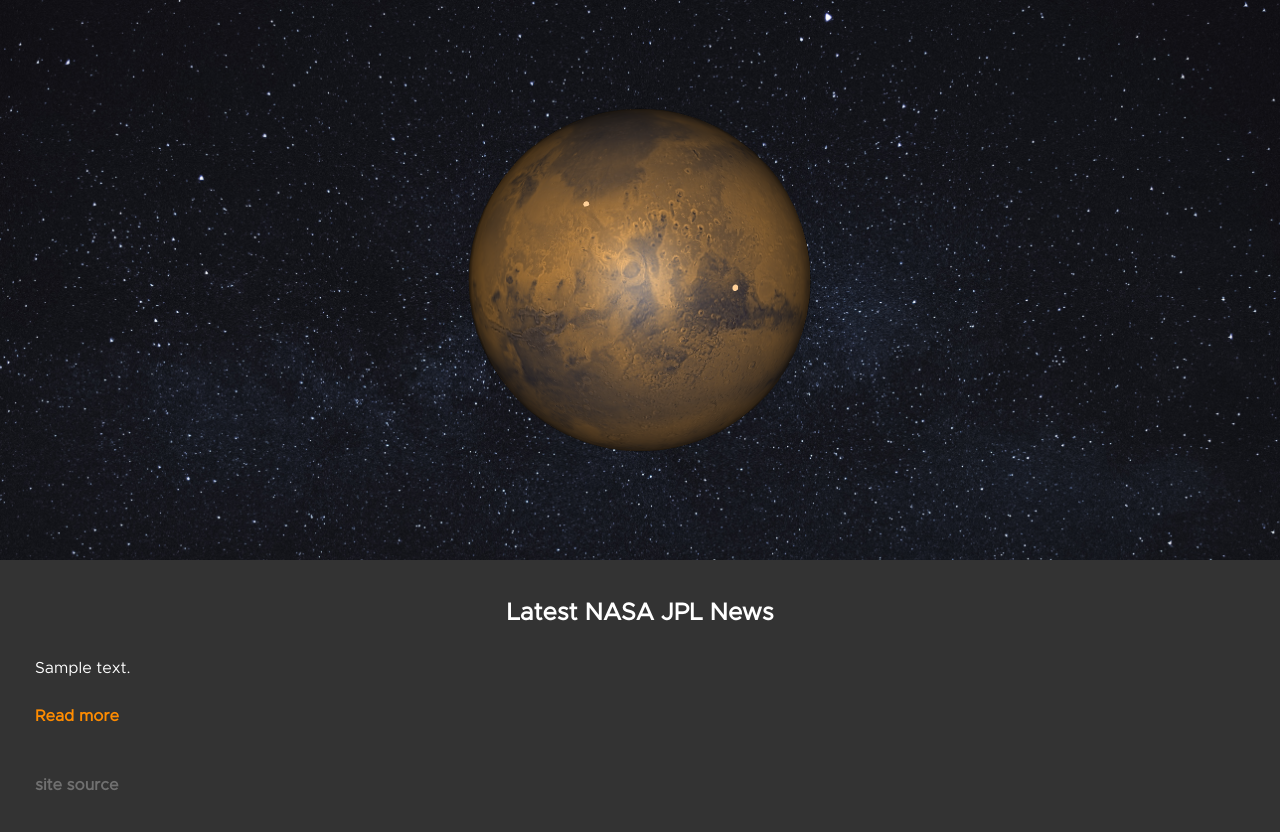
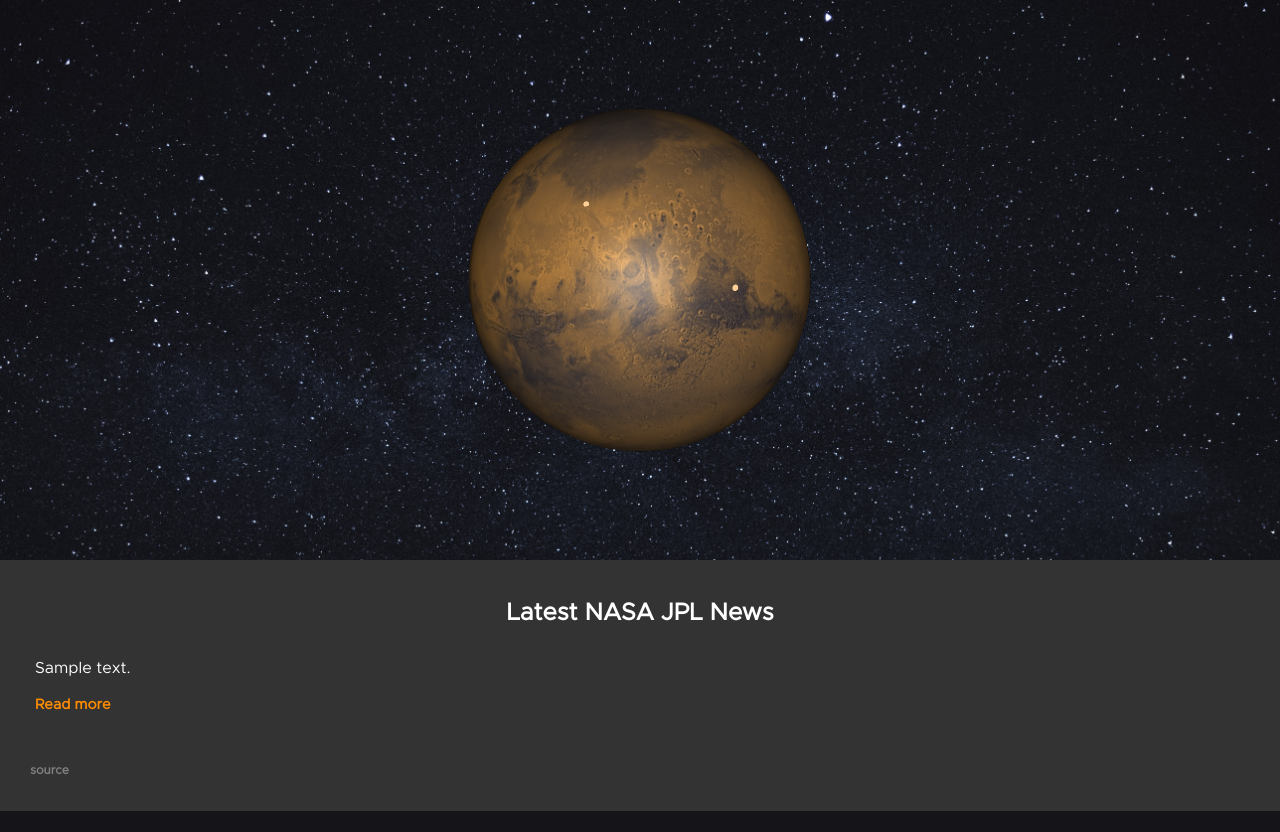
Before and after one commit to HunterTTP/nasa-jpl-news-recap, a Flask app: template templates/index.html in a window 1280 px wide. After the commit the page ends 811 px from the top, so only its background shows below. Run offline with Flask 2, Linux system fonts and the light colour scheme; the template is opened without the code that fills it: most values are stand-ins (such as "Sample title", 1, 10 or a date in 2020).

Commit message:
Added zoom limit to prevent clipping the globe. Updated source footer and read more css.

```diff
--- a/static/css/style.css
+++ b/static/css/style.css
@@ -41,8 +41,12 @@ section {
     padding-bottom: 10px;
     line-height: 1.5;
 }
+.read-more-container {
+    margin-top: 15px;
+    font-size: 0.9rem;
+}
 footer {
-    padding: 35px;
+    padding: 30px;
     line-height: 1.5;
     color: grey;
     font-weight: regular;
@@ -52,8 +56,9 @@ footer a:visited,
 footer a:active,
 footer a:hover {
     color: #808080;
-    opacity: 0.8;
-    font-weight: bold;
+    font-size: 0.75rem;
+    opacity: 1.5;
+    font-weight: regular;
     text-decoration: none;
 }
 footer a:hover {
--- a/static/js/controls.js
+++ b/static/js/controls.js
@@ -7,7 +7,7 @@ function setupControls() {
     controls.enableDamping = true;
     controls.dampingFactor = 0.05;
     controls.screenSpacePanning = false;
-    controls.minDistance = 1.1;
+    controls.minDistance = 1.3;
     controls.maxDistance = 10;
 
     // Set initial camera position
--- a/templates/index.html
+++ b/templates/index.html
@@ -13,9 +13,8 @@
     <section>
         <h1>Latest NASA JPL News</h1>
         <p>{{ summary }}</p>
-        <p>
-            <br>
-            <a href="{{ press_release_url }}" target="_blank">Read more</a>
+        <p class="read-more-container">
+            <a href="{{ press_release_url }}" target="_blank" class="read-more">Read more</a>
         </p>
     </section>
     <script src="{{ url_for('static', filename='js/scene.js') }}"></script>
@@ -25,7 +24,7 @@
     <script src="{{ url_for('static', filename='js/init.js') }}"></script>
     <script>initThreeJs()</script>
 <footer>
-    <a href="https://github.com/HunterTTP/nasa-jpl-news-recap">site source</a>
+    <a href="https://github.com/HunterTTP/nasa-jpl-news-recap">source</a>
 </footer>
 </body>
 </html>
```
